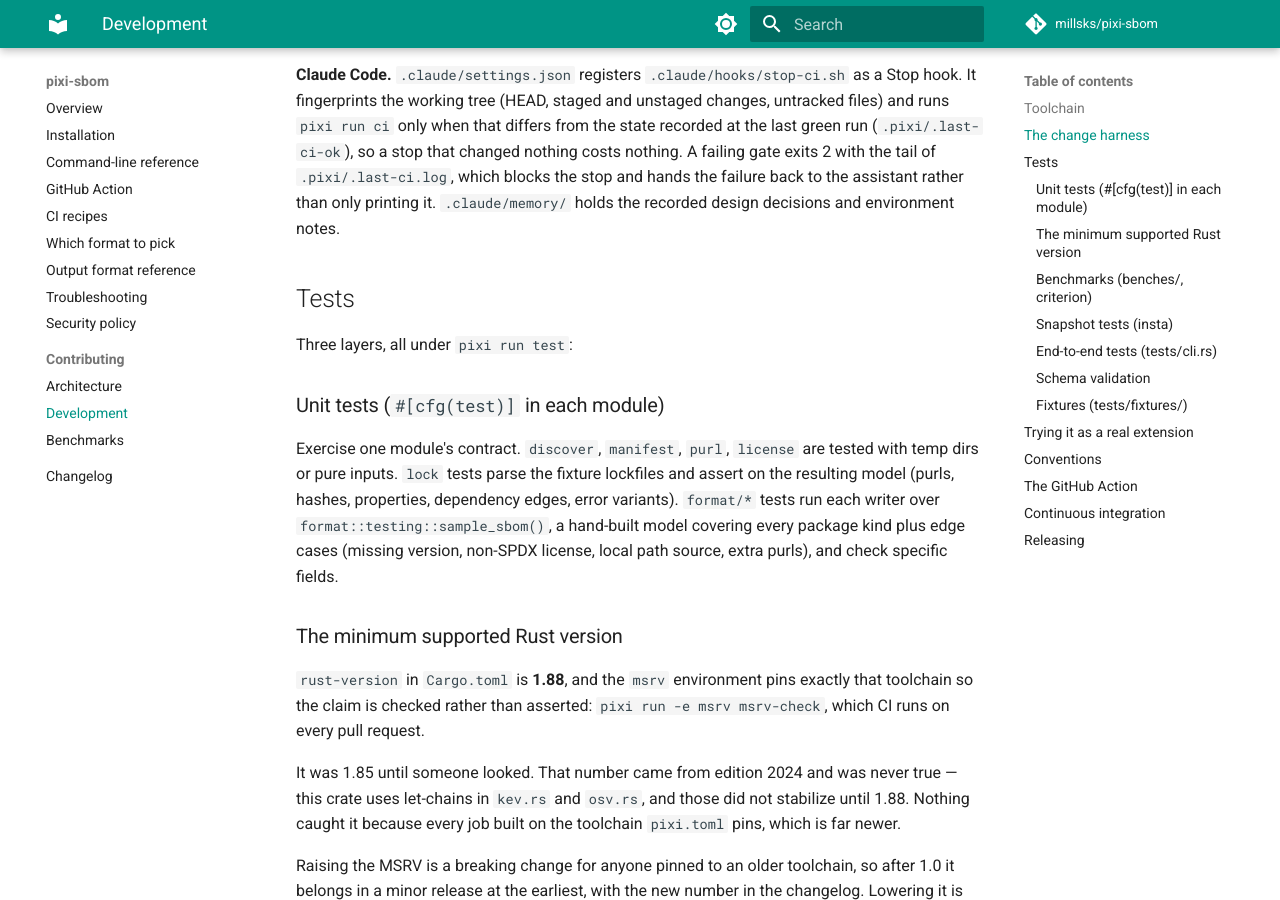
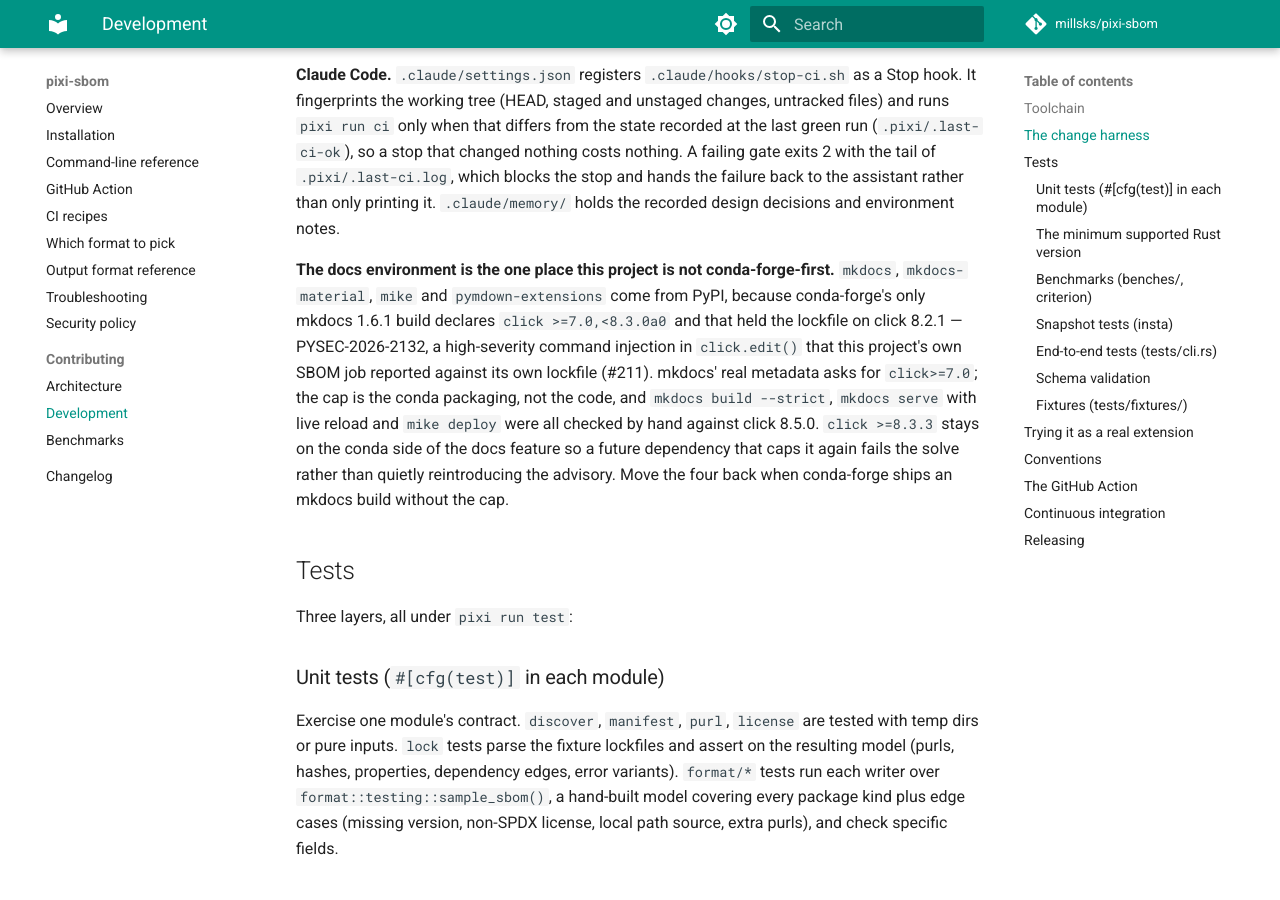
Before and after one commit to aesir-oss/pixi-sbom, an MkDocs documentation site: the page built from docs/development.md, in a window 1280 px wide and 900 px high, scrolled down 2192 px. Built offline with MkDocs 1.6.1 and Material for MkDocs 9.7.7, drawn with Linux system fonts in a browser that asks for light colours; comment, search, counter and statistics services are not loaded; the version menu is left out.

Commit message:
fix(docs): move the site toolchain to PyPI to clear PYSEC-2026-2132 (#211) (#216)
`pixi.lock` pinned click 8.2.1, a high-severity command injection in `click.edit()`
(CVE-2026-7246), fixed in 8.3.3. This project's own SBOM job found it in this project's own
lockfile, which is at least the tool working.

`pixi update click` could not move it. conda-forge's only mkdocs 1.6.1 build declares
`click >=7.0,<8.3.0a0`, so the solver was held below 8.3 even though conda-forge ships
8.5.0. The cap is the conda packaging: mkdocs' own metadata asks for `click>=7.0`.

So mkdocs, mkdocs-material, mike and pymdown-extensions now come from PyPI, and click stays
on the conda side with a `>=8.3.3` floor — a future dependency that caps it again fails the
solve instead of quietly reintroducing the advisory. click resolves to 8.5.0 on all five
platforms. This is the one place the project departs from conda-forge-first, and
docs/development.md says why and when to move it back.

The conda-forge cap looked like it might be a real click 8.3 incompatibility in `mkdocs
serve`, so that was checked by hand rather than assumed: `mkdocs build --strict` passes,
`mkdocs serve` starts and live-reloads on a file change, and `mike deploy --update-aliases`
produces a correct versioned gh-pages tree with the `latest` alias and versions.json.

Running the tool against both lockfiles: main reports the finding, this branch reports none.

Co-authored-by: Claude Opus 5 (1M context) <noreply@anthropic.com>

```diff
--- a/docs/development.md
+++ b/docs/development.md
@@ -68,6 +68,15 @@ working tree (HEAD, staged and unstaged changes, untracked files) and runs `pixi
 the state recorded at the last green run (`.pixi/.last-ci-ok`), so a stop that changed nothing costs nothing. A
 failing gate exits 2 with the tail of `.pixi/.last-ci.log`, which blocks the stop and hands the failure back to the
 assistant rather than only printing it. `.claude/memory/` holds the recorded design decisions and environment notes.
+
+**The docs environment is the one place this project is not conda-forge-first.** `mkdocs`,
+`mkdocs-material`, `mike` and `pymdown-extensions` come from PyPI, because conda-forge's only mkdocs 1.6.1 build
+declares `click >=7.0,<8.3.0a0` and that held the lockfile on click 8.2.1 — PYSEC-2026-2132, a high-severity command
+injection in `click.edit()` that this project's own SBOM job reported against its own lockfile (#211). mkdocs' real
+metadata asks for `click>=7.0`; the cap is the conda packaging, not the code, and `mkdocs build --strict`,
+`mkdocs serve` with live reload and `mike deploy` were all checked by hand against click 8.5.0. `click >=8.3.3`
+stays on the conda side of the docs feature so a future dependency that caps it again fails the solve rather than
+quietly reintroducing the advisory. Move the four back when conda-forge ships an mkdocs build without the cap.
 
 ## Tests
 
```
Also changed, not shown: pixi.toml (+13 -0 lines), 1 other file.
